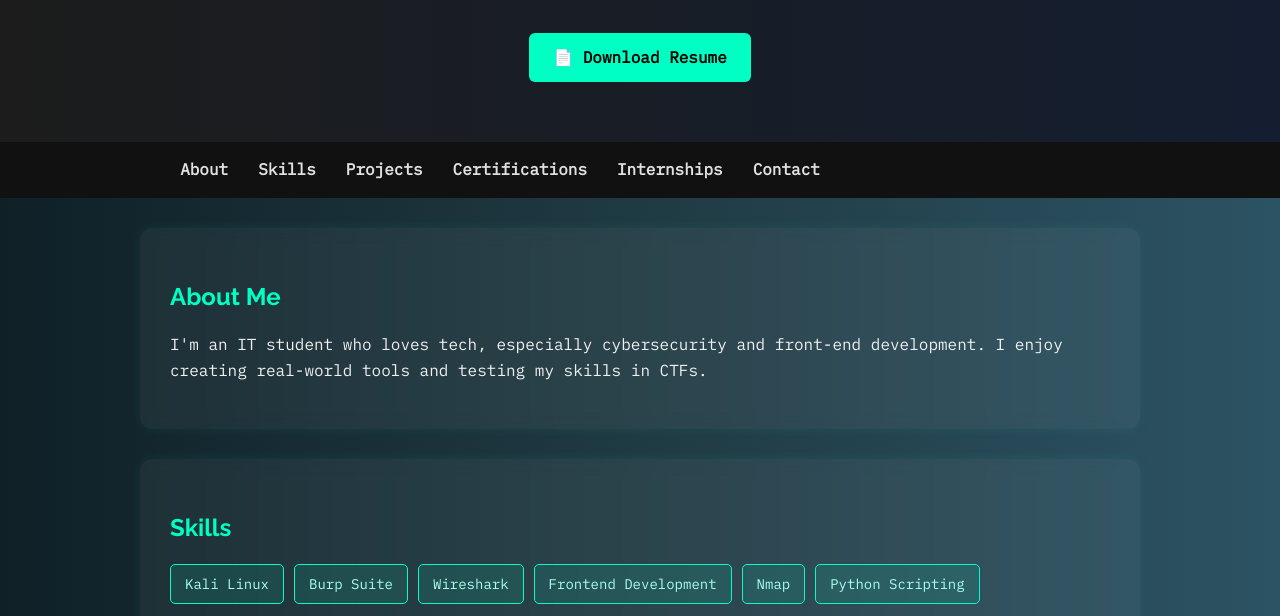
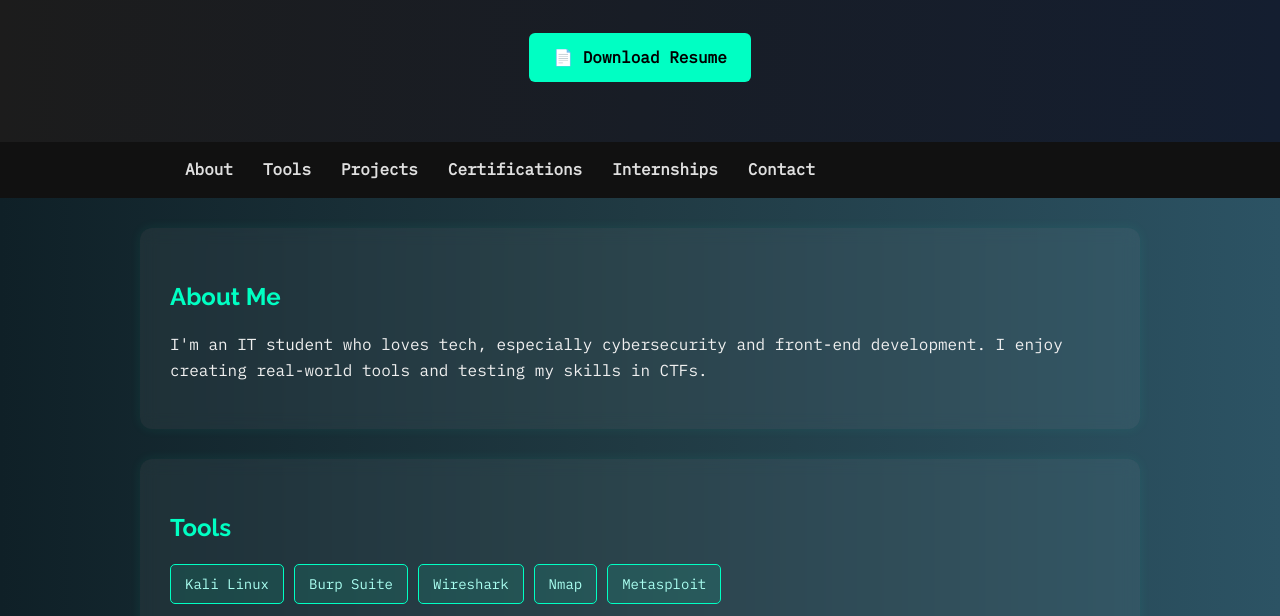
Before and after one commit to Muralidharansiva/murali-portfolio, a plain HTML site: page index.html in a window 1280 px wide. Shown: the part 336-952 px from the top of the page. Drawn offline with Linux system fonts and the light colour scheme.

Commit message:
Update index.html

```diff
--- a/index.html
+++ b/index.html
@@ -22,7 +22,7 @@
   <nav class="navbar">
     <ul class="container">
       <li><a href="#about">About</a></li>
-      <li><a href="#skills">Skills</a></li>
+      <li><a href="#tools">Tools</a></li>
       <li><a href="#projects">Projects</a></li>
       <li><a href="#certifications">Certifications</a></li>
       <li><a href="#internships">Internships</a></li>
@@ -40,15 +40,14 @@
     </section>
 
     <!-- Skills Section -->
-    <section id="skills" class="card">
-      <h2>Skills</h2>
+    <section id="tools" class="card">
+      <h2>Tools</h2>
       <ul class="tags">
         <li>Kali Linux</li>
         <li>Burp Suite</li>
         <li>Wireshark</li>
-        <li>Frontend Development</li>
         <li>Nmap</li>
-        <li>Python Scripting</li>
+        <li>Metasploit</li>
       </ul>
     </section>
 
```
